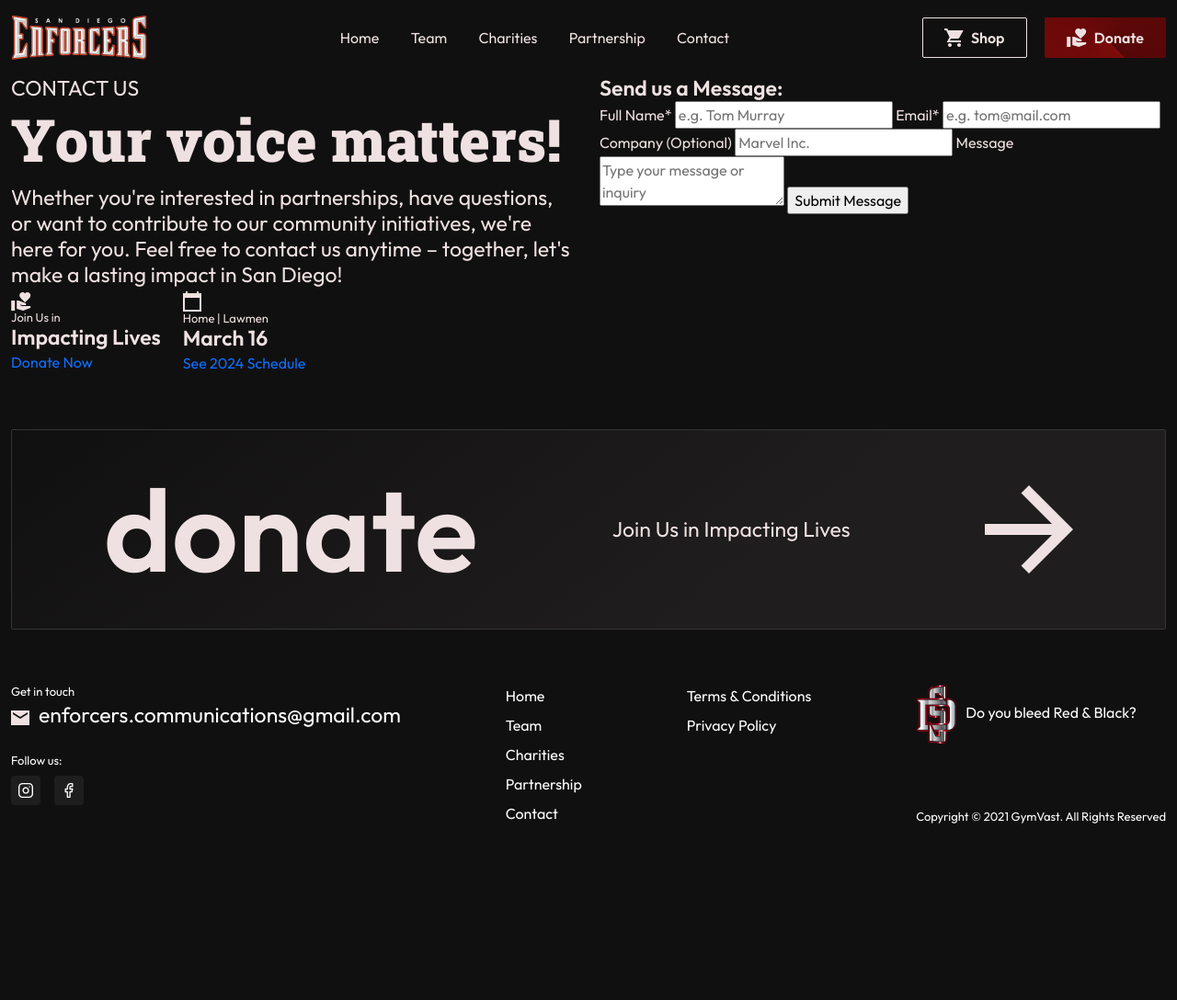
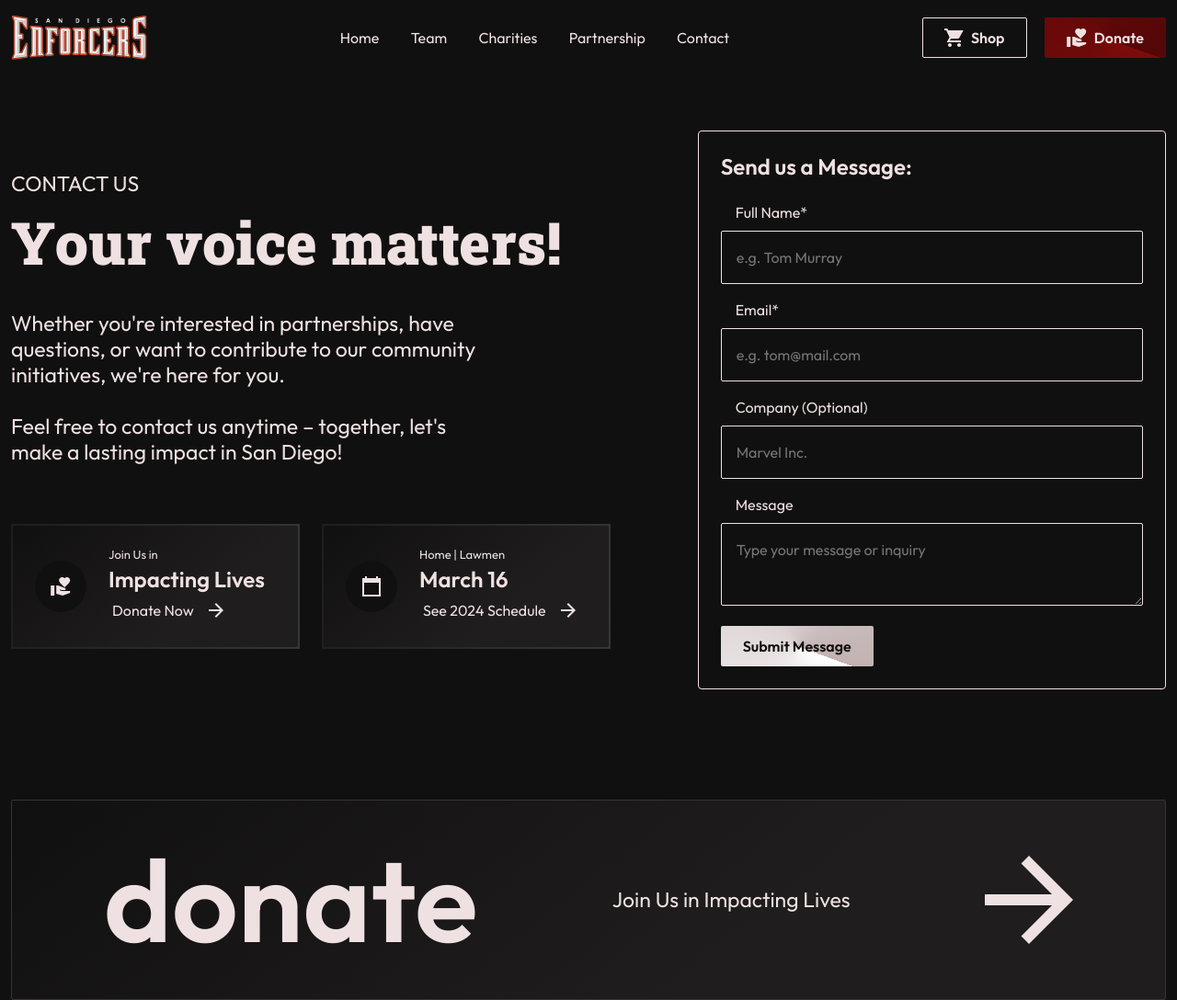
Before and after one commit to RIRashed33/Enforcers, a plain HTML site: page contact.html in a window 1280 px wide. Shown: the top 1088 px of the page at 92% size. Before the commit the page ends 957 px from the top, so only its background shows below. Drawn offline with Linux system fonts and the light colour scheme.

Commit message:
all page done without checkin

```diff
--- a/contact.html
+++ b/contact.html
@@ -52,44 +52,49 @@
     </header>
     <!-- End Header -->
     <main>
-        <section class="contact-us-section">
+        <section class="contact-us-section enforcers-section">
             <div class="container">
-                <div class="row">
-                    <div class="col-md-6">
+                <div class="row align-items-center gy-5">
+                    <div class="col-lg-6 col-xl-7">
                         <div class="contact-content">
-                            <p class="large">CONTACT US</p>
-                            <h1>Your voice matters!</h1>
-                            <p class="large">Whether you're interested in partnerships, have questions, or want to contribute to our community initiatives, we're here for you. Feel free to contact us anytime – together, let's make a lasting impact in San Diego!</p>
+                            <p class="large mb-2">CONTACT US</p>
+                            <h1 class="mb-4 pb-lg-2">Your voice matters!</h1>
+                            <p class="large mb-5 pb-lg-3">Whether you're interested in partnerships, have questions, or want to contribute to our community initiatives, we're here for you. <br><br>Feel free to contact us anytime – together, let's make a lasting impact in San Diego!</p>
 
-                            <div class="row live-schedule-box">
-                                <div class="col-auto single-ls-box">
-                                    <span class="single-box-icon">
+                            <div class="live-schedule-box">
+                                <div class="single-goal-champ-item">
+                                    <div class="single-ls-box">
+                                        <span class="calender-icon">
                                             <img src="./img/icon/hand-holding-heart.svg" alt="">
                                         </span>
-                                    <div class="single-ls-content">
-                                        <p class="small">Join Us in</p>
-                                        <p class="large fw-bold">Impacting Lives</p>
-                                        <a href="#" class="arrow-right-anchor">Donate Now</a>
+                                        <div>
+                                            <p class="small mb-1">Join Us in</p>
+                                            <h4 class="mb-1">Impacting Lives</h4>
+                                            <a href="#" class="right-arrow-btn">Donate Now</a>
                                         </div>
                                     </div>
-
-                                <div class="col-auto single-ls-box">
-                                    <span class="single-box-icon">
+                                </div>
+                                <div class="single-goal-champ-item">
+                                    <div class="single-ls-box">
+                                        <span class="calender-icon">
                                             <img src="./img/icon/calender.svg" alt="">
                                         </span>
-                                    <div class="single-ls-content">
-                                        <p class="small">Home | Lawmen</p>
-                                        <p class="large fw-bold">March 16</p>
-                                        <a href="#" class="arrow-right-anchor">See 2024 Schedule</a>
+                                        <div>
+                                            <p class="small mb-1">Home | Lawmen</p>
+                                            <h4 class="mb-1">March 16</h4>
+                                            <a href="#" class="right-arrow-btn">See 2024 Schedule</a>
+                                        </div>
                                     </div>
                                 </div>
                             </div>
                         </div>
                     </div>
 
-                    <div class="col-md-6">
-                        <form class="contact-form">
-                            <p class="large fw-bold">Send us a Message:</p>
+                    <div class="col-lg-6 col-xl-5">
+                        <form>
+                            <div class="contact-form">
+                                <h4 class="">Send us a Message:</h4>
+                                <div class="form-input-conatiner">
                                     <label for="">Full Name*</label>
                                     <input type="text" name="" id="" placeholder="e.g. Tom Murray">
                                     <label for="">Email*</label>
@@ -98,7 +103,9 @@
                                     <input type="text" name="" id="" placeholder="Marvel Inc.">
                                     <label for="">Message</label>
                                     <textarea name="" id="" placeholder="Type your message or inquiry"></textarea>
-                            <input type="submit" value="Submit Message">
+                                </div>
+                                <input type="submit" value="Submit Message" class="gradient-submit-btn">
+                            </div>
                         </form>
                     </div>
                 </div>
--- a/css/custom.css
+++ b/css/custom.css
@@ -5,8 +5,8 @@
     --semi-white: #EFE1E1;
     --smoky-black: #111010;
     --maroon: #7D0B0B;
-    --conic-gradient: conic-gradient(from 135deg at 49.73% 50%, #7D0B0B 0deg, #540707 360deg);
-    --white-conic: conic-gradient(from 135deg at 50% 50%, #FFF 0deg, #C2B2B2 360deg);
+    --conic-gradient: conic-gradient(from 110deg at 49.73% 50%, #7D0B0B 0deg, #540707 360deg);
+    --white-conic: conic-gradient(from 110deg at 50% 50%, #FFF 0deg, #C2B2B2 360deg);
     --dark-inner-gradient: linear-gradient(142deg, #111010 0%, #1F1D1D 64.92%);
     --mix-gradient: var(--Mix-Gradient, linear-gradient(to bottom right, #350606 0%, #3E0B0B 9%, #150D0D 26%, #0C0404 50%) bottom right / 50% 50% no-repeat, linear-gradient(to bottom left, #350606 0%, #3E0B0B 9%, #150D0D 26%, #0C0404 50%) bottom left / 50% 50% no-repeat, linear-gradient(to top left, #350606 0%, #3E0B0B 9%, #150D0D 26%, #0C0404 50%) top left / 50% 50% no-repeat, linear-gradient(to top right, #350606 0%, #3E0B0B 9%, #150D0D 26%, #0C0404 50%) top right / 50% 50% no-repeat);
 }
@@ -587,3 +587,60 @@ ul.roster-left-list li:nth-child(even), ul.roster-right-list li:nth-child(even)
    background-size: 100%;
    border-radius: 16px;
 }
+.live-schedule-box {
+   display: flex;
+   gap: 24px;
+   align-items: stretch;
+   text-align: start;
+}
+.single-ls-box {
+   background: var(--dark-inner-gradient);
+   border-radius: 2px;
+   padding: 24px;
+   display: flex;
+   align-items: center;
+   gap: 12px;
+   min-width: 310px;
+}
+.contact-form {
+   max-width: 520px;
+   padding: 24px;
+   border-radius: 4px;
+   border: 1px solid var(--White, #EFE1E1);
+   background: var(--smoky-black);
+   display: flex;
+   flex-direction: column;
+   gap: 16px;
+   align-items: flex-start;
+   margin-left: auto;
+}
+.form-input-conatiner > * {
+   width: 100%;
+}
+.form-input-conatiner label {
+   padding: 8px 16px;
+}
+.form-input-conatiner input, .form-input-conatiner textarea {
+   padding: 16px;
+   border-radius: 2px;
+   border: 1px solid var(--semi-white);
+   background: transparent;
+   color: var(--semi-white);
+   margin-bottom: 8px;
+}
+.form-input-conatiner textarea {
+   height: 90px;
+   margin-bottom: 0;
+}
+.contact-form input[type="submit"].gradient-submit-btn {
+   padding: 12px 24px;
+   border: none;
+   background: var(--white-conic);
+   color: var(--smoky-black);
+   line-height: 20px;
+   font-weight: 600;
+   border-radius: 2px;
+}
+.contact-content p.large {
+   max-width: 510px;
+}
--- a/css/responsive.css
+++ b/css/responsive.css
@@ -37,6 +37,10 @@
     .single-history-year span {
         font-size: 100px;
         min-width: 260px;
+    }
+    .live-schedule-box {
+        flex-direction: column;
+        align-items: start;
     }
 
 }
@@ -192,6 +196,24 @@
     .single-coach {
         padding: 16px 16px 24px;
     }
+    .live-schedule-box {
+        align-items: center;
+    }
+    .contact-form {
+        margin-right: auto;
+    }
+    .contact-content {
+        text-align: center;
+    }
+    .contact-content p.large {
+        margin: 0 auto;
+     }
+    .contact-form {
+        padding: 16px;
+    }
+    .form-input-conatiner input, .form-input-conatiner textarea {
+        padding: 8px 16px;
+    }
 
 }
 @media screen and (max-width: 767px){
```
Lines whose indentation alone changed are shown as unchanged.
